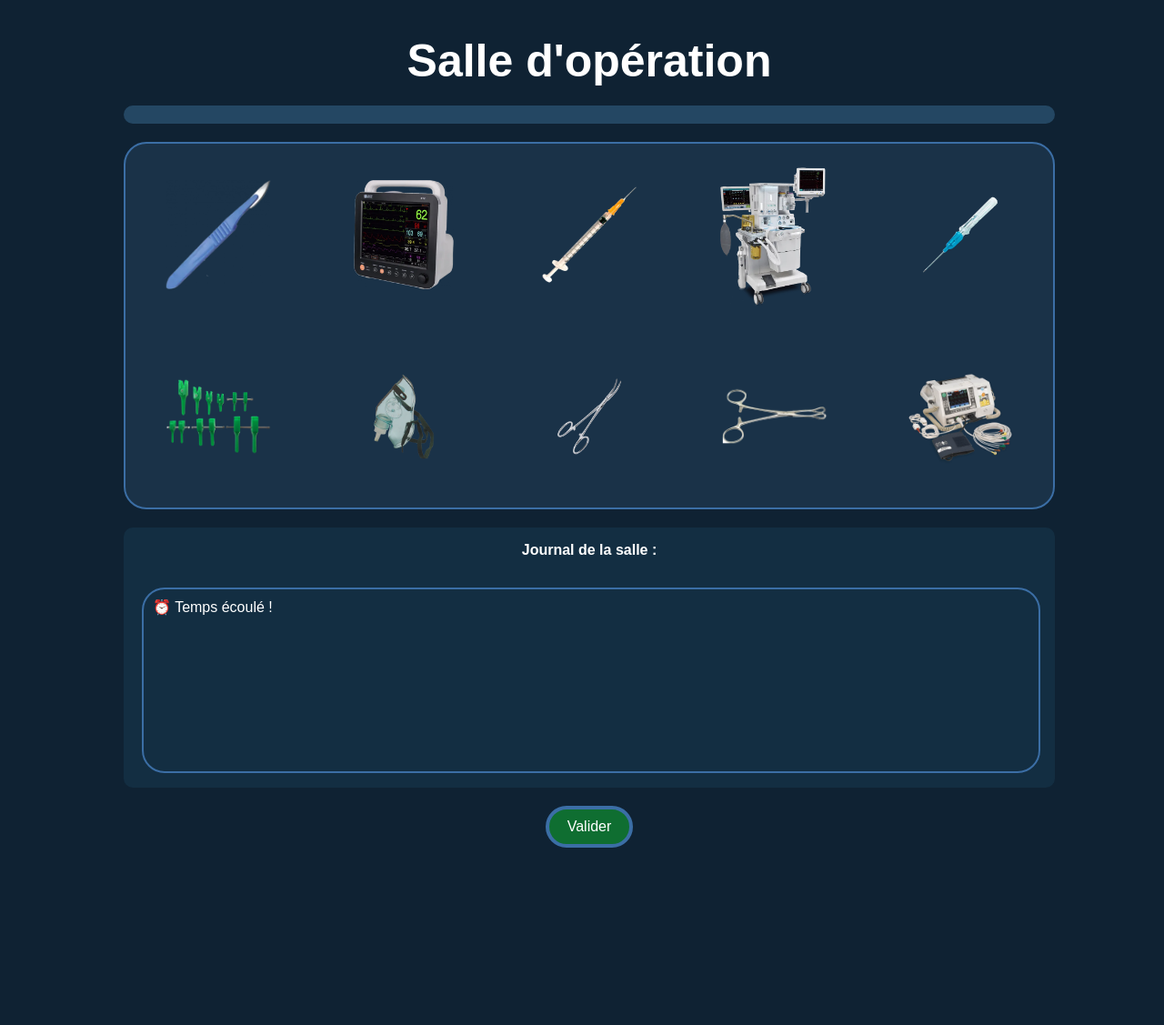
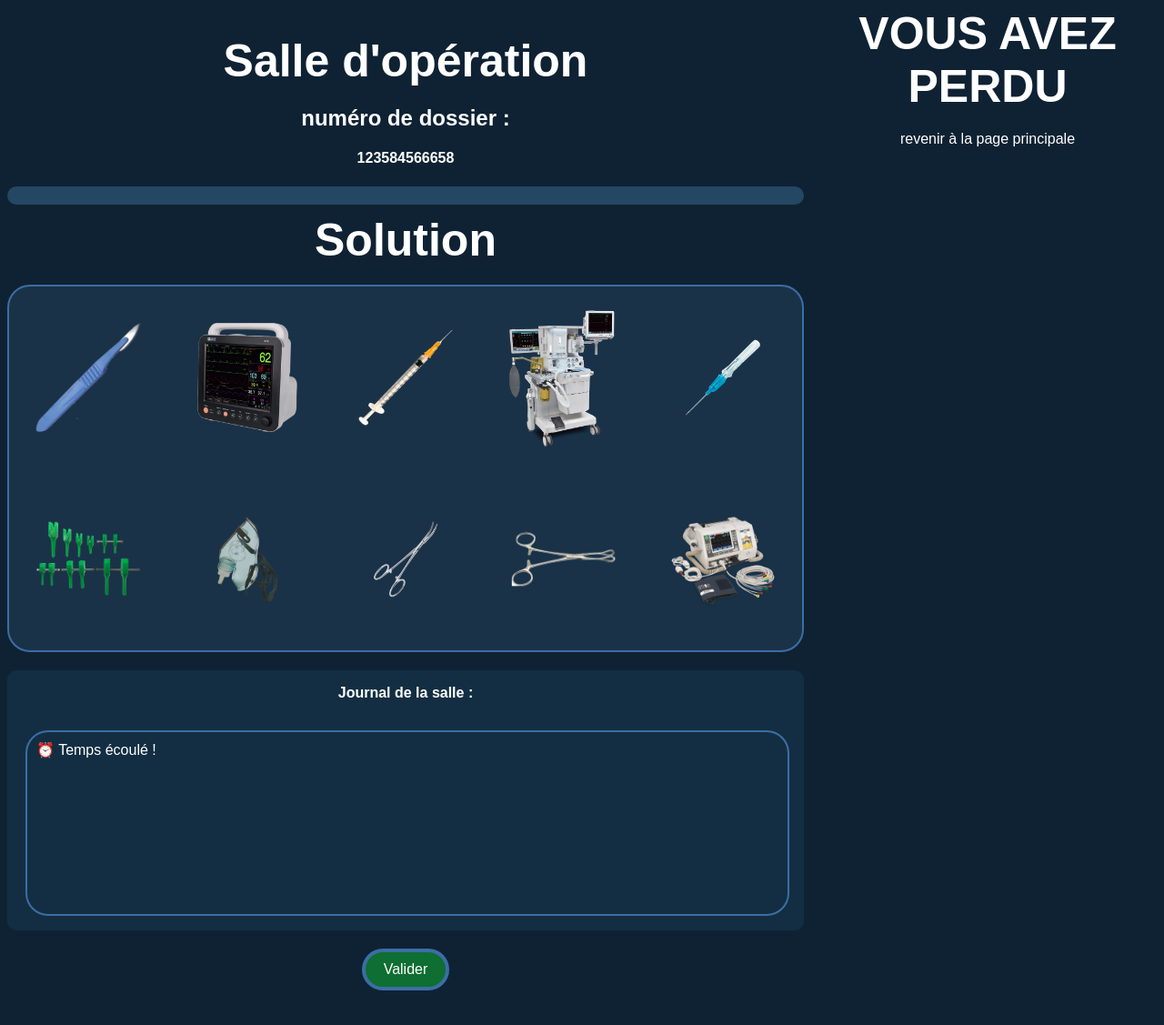
Before and after one commit to brikodepo/Workshop_M1, a PHP site: page /Vues/Operations.php in a window 1280 px wide. Shown: the whole page at 91% size. Before the commit the page ends 932 px from the top, so only its background shows below. Run offline with PHP 8.4, Linux system fonts and the light colour scheme; data that the repository does not hold is empty; some web fonts are replaced.

Commit message:
Update Operations.php

```diff
--- a/Vues/Operations.php
+++ b/Vues/Operations.php
@@ -15,24 +15,28 @@
 
     <div class="container">
         <h1>Salle d'opération</h1>
-
+        <div class="infosDroitCours">
+            <h2>numéro de dossier :<h4>123584566658</h4>
+            </h2>
+        </div>
         <!-- Timer -->
         <div class="timer-container">
             <div class="timer-bar"></div>
         </div>
 
         <!-- Zone interactive -->
+        <h1>Solution</h1>
         <div class="salle">
-            <div class="DivImg"><img src="./assets/img/bistouri.webp" id="bistouri" class="objet" alt="Bistouri"></div>
-            <div class="DivImg"><img src="./assets/img/moniteur.webp" id="moniteur" class="objet" alt="Moniteur"></div>
-            <div class="DivImg"><img src="./assets/img/seringue.webp" id="seringue" class="objet" alt="Seringue"></div>
+            <div class="DivImg"><img src="./assets/img/bistouri.webp" id="bistouri" class="objet" alt="bistouri"></div>
+            <div class="DivImg"><img src="./assets/img/moniteur.webp" id="moniteur" class="objet" alt="moniteur"></div>
+            <div class="DivImg"><img src="./assets/img/seringue.webp" id="seringue" class="objet" alt="seringue"></div>
             <div class="DivImg"><img src="./assets/img/anesthesie.webp" id="anesthesie" class="objet" alt="anesthesie">
             </div>
             <div class="DivImg"><img src="./assets/img/catheter.webp" id="catheter" class="objet" alt="catheter"></div>
-            <div class="DivImg"><img src="./assets/img/Clamp.webp" id="Clamp" class="objet" alt="Clamp"></div>
+            <div class="DivImg"><img src="./assets/img/clamp.webp" id="clamp" class="objet" alt="clamp"></div>
             <div class="DivImg"><img src="./assets/img/masque.webp" id="masque" class="objet" alt="masque"></div>
-            <div class="DivImg"><img src="./assets/img/Pincehemostatique.webp" id="Pincehemostatique" class="objet"
-                    alt="Pincehemostatique"></div>
+            <div class="DivImg"><img src="./assets/img/pincehemostatique.webp" id="pincehemostatique" class="objet"
+                    alt="pincehemostatique"></div>
             <div class="DivImg"><img src="./assets/img/pinceprehension.webp" id="pinceprehension" class="objet"
                     alt="pinceprehension"></div>
             <div class="DivImg"><img src="./assets/img/defebrillateur.webp" id="defebrillateur" class="objet"
@@ -48,7 +52,10 @@
             <button class="valider">Valider</button>
         </div>
     </div>
-
+    <div class="panneauPERDU">
+        <h1> VOUS AVEZ PERDU </h1>
+        <a>revenir à la page principale</a>
+    </div>
     <script src="./assets/js/salle.js"></script>
 </body>
 
```
